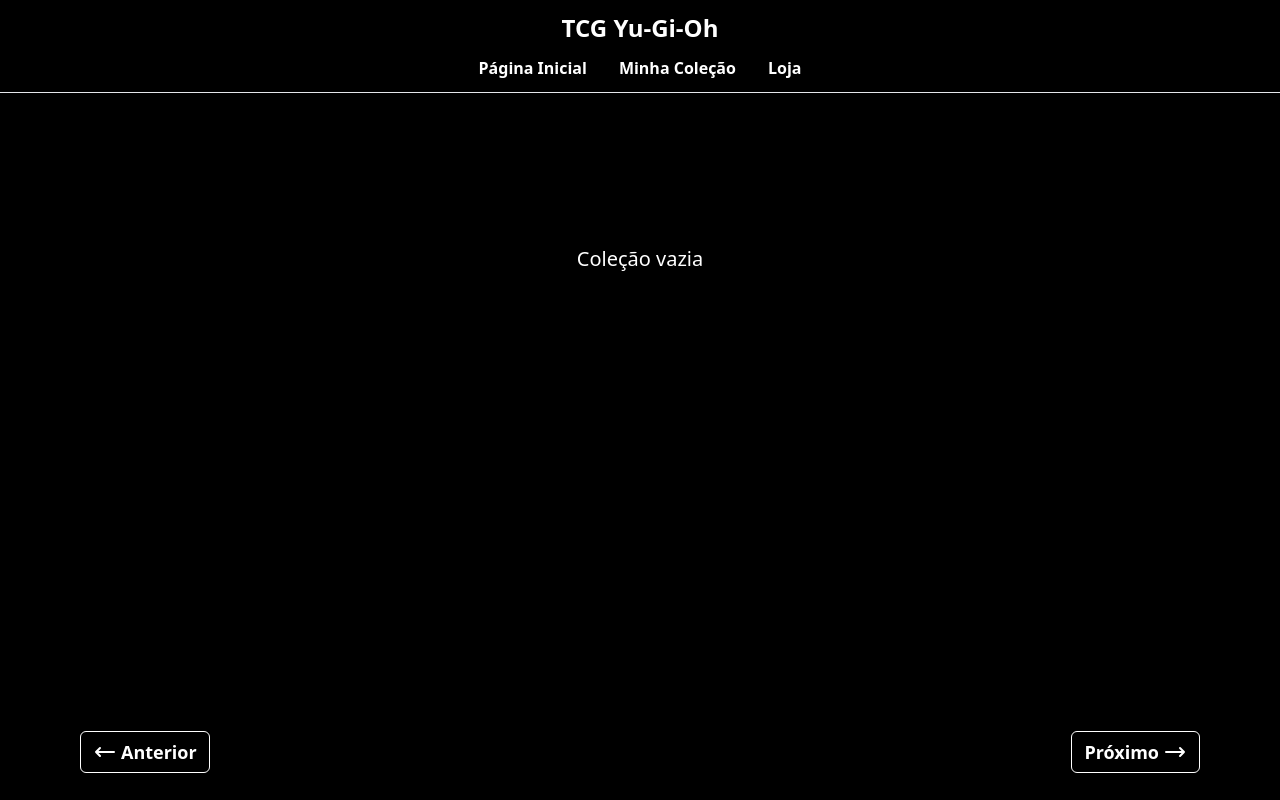
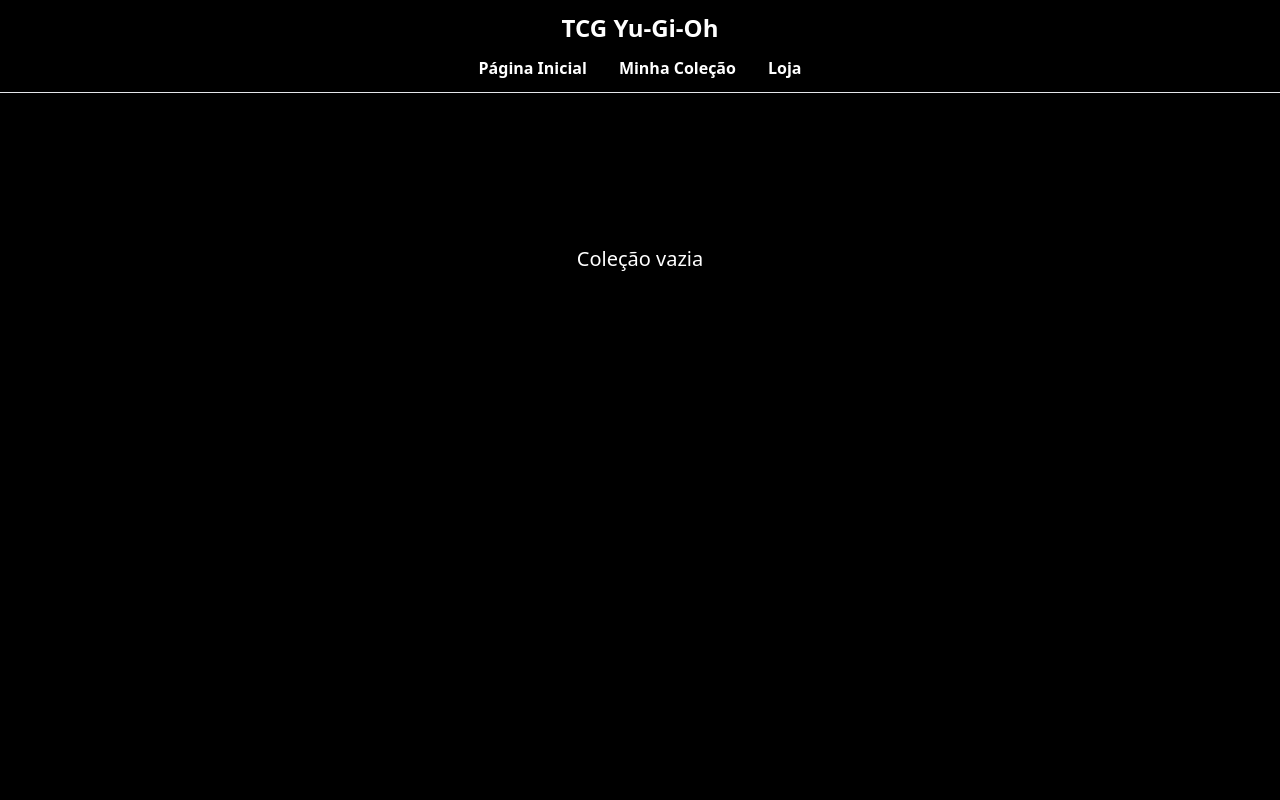
Before and after one commit to jeanarthur/tcg-yugioh, a React (Vite) app: page /MyCollection in a window 1280 px wide. Built offline with nearby package versions, Linux system fonts and the light colour scheme; data requests are answered from the project's data file.

Commit message:
pequenos ajustes

```diff
--- a/src/components/Header.jsx
+++ b/src/components/Header.jsx
@@ -3,7 +3,7 @@
 function Header() {
 
     return (
-        <navbar>
+        <>
             <div className='w-full py-3 border-b'>
 
                 <div className='flex justify-center items-center px-10 font-semibold'>
@@ -18,7 +18,7 @@
                 </div>
 
             </div>
-        </navbar>
+        </>
     )
 }
 export default Header;
--- a/src/pages/MyCollection.jsx
+++ b/src/pages/MyCollection.jsx
@@ -42,11 +42,13 @@
                 {
                     filteredCards?.length == 0 && <h2 className="text-xl text-center">Coleção vazia</h2>
                 }
+                {
+                    filteredCards?.length > 0 &&
                     <div className="w-full flex justify-between px-20 bottom-0 fixed bg-black h-24 items-center">
                         <a onClick={() => { setPage(page >= 18 ? page - 18 : 0) }}
                             className="inline-flex items-center border border-white px-3 py-1.5 rounded-md text-white hover:bg-white hover:text-black cursor-pointer transition duration-300">
                             <svg xmlns="http://www.w3.org/2000/svg" fill="none" viewBox="0 0 24 24" stroke="currentColor" className="h-6 w-6">
-                            <path stroke-linecap="round" stroke-linejoin="round" stroke-width="2" d="M7 16l-4-4m0 0l4-4m-4 4h18">
+                                <path strokeLinecap="round" strokeLinejoin="round" strokeWidth="2" d="M7 16l-4-4m0 0l4-4m-4 4h18">
                                 </path>
                             </svg>
                             <span className="ml-1 font-bold text-lg">Anterior</span>
@@ -55,11 +57,12 @@
                             className="inline-flex items-center border border-white px-3 py-1.5 rounded-md text-white hover:bg-white hover:text-black cursor-pointer transition duration-300">
                             <span className="mr-1 font-bold text-lg">Próximo</span>
                             <svg xmlns="http://www.w3.org/2000/svg" fill="none" viewBox="0 0 24 24" stroke="currentColor" className="h-6 w-6">
-                            <path stroke-linecap="round" stroke-linejoin="round" stroke-width="2" d="M17 8l4 4m0 0l-4 4m4-4H3">
+                                <path strokeLinecap="round" strokeLinejoin="round" strokeWidth="2" d="M17 8l4 4m0 0l-4 4m4-4H3">
                                 </path>
                             </svg>
                         </a>
                     </div>
+                }
             </div>
         </>
     )
--- a/src/pages/Shop.jsx
+++ b/src/pages/Shop.jsx
@@ -1,4 +1,3 @@
-import { Link } from "react-router-dom";
 import { useEffect, useState } from "react";
 
 import YGODB from "../YGODB";
@@ -48,8 +47,8 @@
                 {
                     cards?.length > 0 && cards.map((card, i) =>
                         <>
-                            <img className="h-64 m-auto cursor-pointer"
-                                key={card?.id}
+                            <img className={`h-64 m-auto ${card?.collected ? "" : "cursor-pointer"}`}
+                                key={card?.id + `_${i}`}
                                 src={"/cards/backcard.png"}
                                 alt={card?.name}
                                 onClick={((event)=>{
```
Lines whose indentation alone changed are shown as unchanged.
